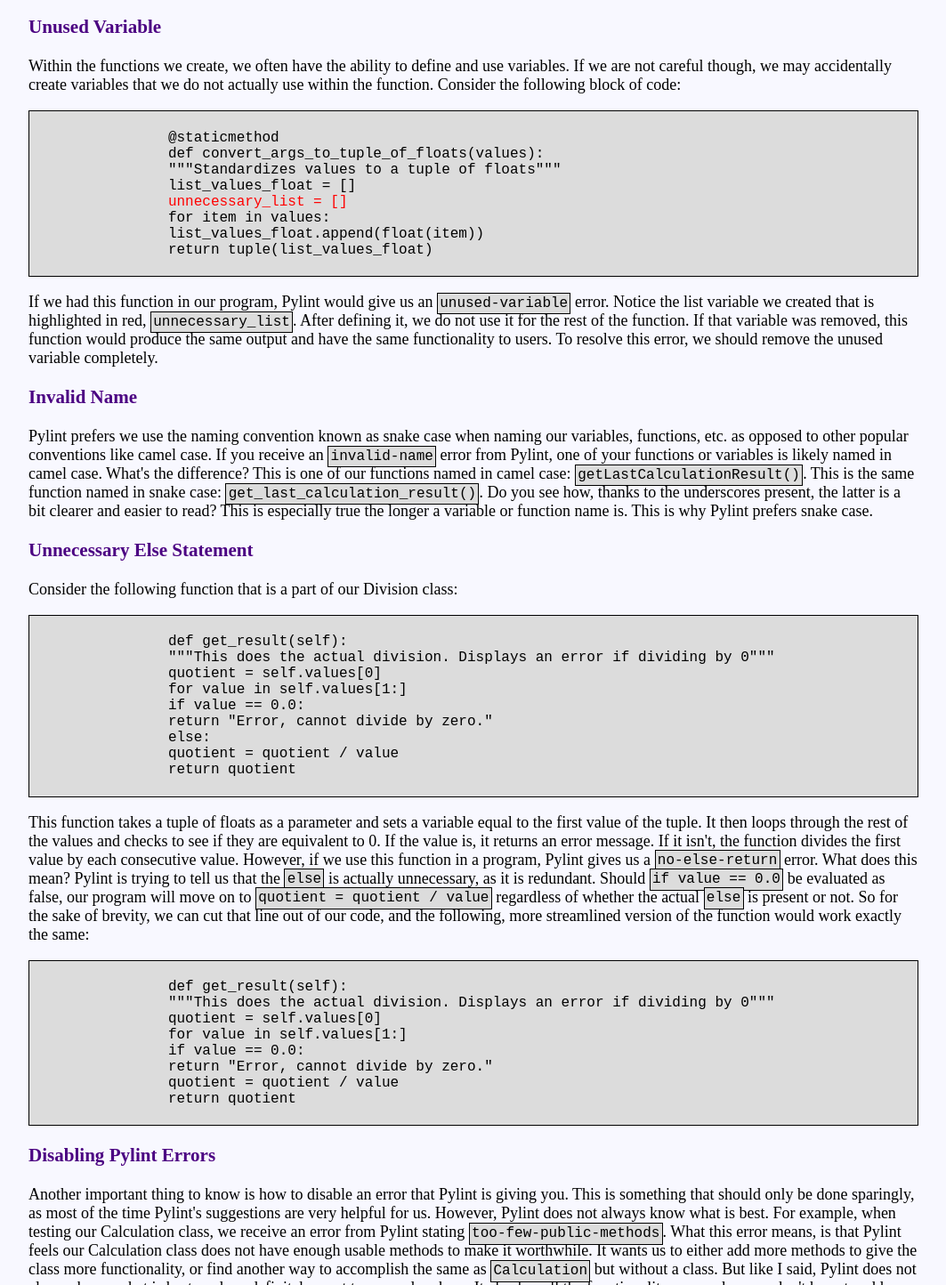
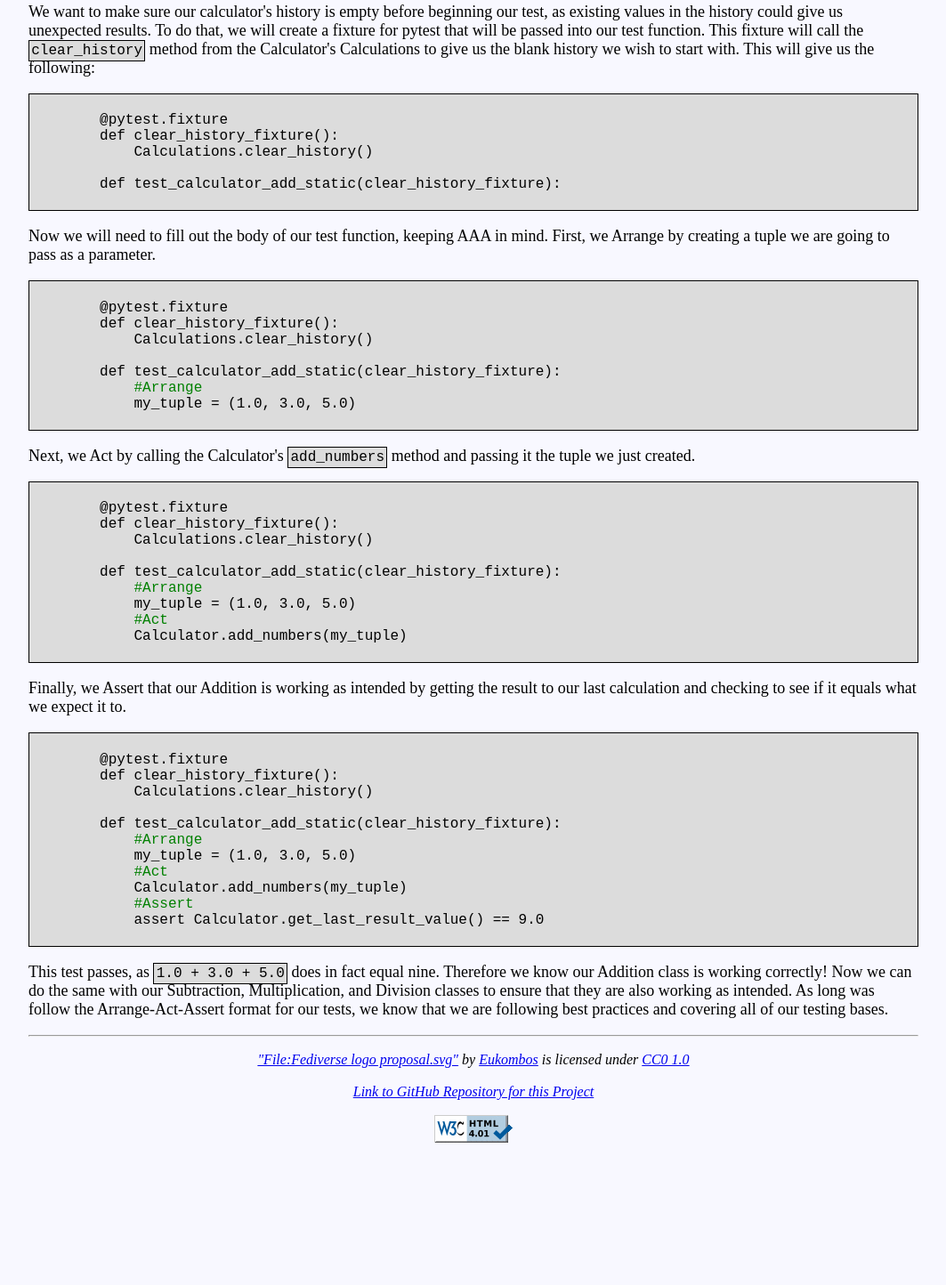
Before and after one commit to kc625/is601-project1, a plain HTML site: page public_html/page_two.html in a window 1280 px wide. Shown: the part 1633-3077 px from the top of the page at 89% size, without its empty margins (108-1171 px from the left). After the commit the page ends 2922 px from the top, so only its background shows below. Drawn offline with Linux system fonts and the light colour scheme.

Commit message:
More work on the AAA Testing article done

```diff
--- a/public_html/page_two.html
+++ b/public_html/page_two.html
@@ -123,77 +123,76 @@
         <p>
             The Calculation class takes a set of values and transforms them into a tuple of floats. Then an object of the Calculation class gets passed to the Addition class, which loops through the values in that tuple and adds them all together. Then we have an <code>add_numbers</code> method of our Calculator class, which takes a user input and passes it through all the way to Addition. Or at least, that's what we are expecting to happen! Let's build a test to find out if we are right.
         </p>
-        <h3>Line Too Long</h3>
         <p>
-            Pylint gives you a <code>line-too-long</code> error if any line of your code has greater than 100 characters in it. When we are coding, we should aim to accomplish our goal as succinctly as possible. This is true for total lines of code, as well as how long each line is. You are likely to see this error in reference to a line that contains a docstring. In that case, simply shorten the description within your docstring so that it is under the recommended 100-character limit. If it is referencing a line that contains actual code, perhaps consider alternate ways of achieving the same outcome. Preferably with more, but shorter, lines of code.
-        </p>
-        <h3>Unused Variable</h3>
-        <p>
-            Within the functions we create, we often have the ability to define and use variables. If we are not careful though, we may accidentally create variables that we do not actually use within the function. Consider the following block of code:
+            First, we'll define our test function. For Pylint to recognize it the name must begin with "test." We also want it to be easily understood which function we are testing, and since we are testing the static method from our Caclculator class called <code>add_numbers</code>, we'll define our test function in the following way:
         </p>
         <p>
             <code style="display:block; white-space:pre-wrap">
-                @staticmethod
-                def convert_args_to_tuple_of_floats(values):
-                """Standardizes values to a tuple of floats"""
-                list_values_float = []
-                <span style="color: red">unnecessary_list = []</span>
-                for item in values:
-                list_values_float.append(float(item))
-                return tuple(list_values_float)
+        def test_calculator_add_static():
             </code>
         </p>
         <p>
-            If we had this function in our program, Pylint would give us an <code>unused-variable</code> error. Notice the list variable we created that is highlighted in red, <code>unnecessary_list</code>. After defining it, we do not use it for the rest of the function. If that variable was removed, this function would produce the same output and have the same functionality to users. To resolve this error, we should remove the unused variable completely.
-        </p>
-        <h3>Invalid Name</h3>
-        <p>
-            Pylint prefers we use the naming convention known as snake case when naming our variables, functions, etc. as opposed to other popular conventions like camel case. If you receive an <code>invalid-name</code> error from Pylint, one of your functions or variables is likely named in camel case. What's the difference? This is one of our functions named in camel case: <code>getLastCalculationResult()</code>. This is the same function named in snake case: <code>get_last_calculation_result()</code>. Do you see how, thanks to the underscores present, the latter is a bit clearer and easier to read? This is especially true the longer a variable or function name is. This is why Pylint prefers snake case.
-        </p>
-        <h3>Unnecessary Else Statement</h3>
-        <p>
-            Consider the following function that is a part of our Division class:
+            We want to make sure our calculator's history is empty before beginning our test, as existing values in the history could give us unexpected results. To do that, we will create a fixture for pytest that will be passed into our test function. This fixture will call the <code>clear_history</code> method from the Calculator's Calculations to give us the blank history we wish to start with. This will give us the following:
         </p>
         <p>
             <code style="display:block; white-space:pre-wrap">
-                def get_result(self):
-                """This does the actual division. Displays an error if dividing by 0"""
-                quotient = self.values[0]
-                for value in self.values[1:]
-                if value == 0.0:
-                return "Error, cannot divide by zero."
-                else:
-                quotient = quotient / value
-                return quotient
+        @pytest.fixture
+        def clear_history_fixture():
+            Calculations.clear_history()
+
+        def test_calculator_add_static(clear_history_fixture):
             </code>
         </p>
         <p>
-            This function takes a tuple of floats as a parameter and sets a variable equal to the first value of the tuple. It then loops through the rest of the values and checks to see if they are equivalent to 0. If the value is, it returns an error message. If it isn't, the function divides the first value by each consecutive value. However, if we use this function in a program, Pylint gives us a <code>no-else-return</code> error. What does this mean? Pylint is trying to tell us that the <code>else</code> is actually unnecessary, as it is redundant. Should <code>if value == 0.0</code> be evaluated as false, our program will move on to <code>quotient = quotient / value</code> regardless of whether the actual <code>else</code> is present or not. So for the sake of brevity, we can cut that line out of our code, and the following, more streamlined version of the function would work exactly the same:
+            Now we will need to fill out the body of our test function, keeping AAA in mind. First, we Arrange by creating a tuple we are going to pass as a parameter.
         </p>
         <p>
             <code style="display:block; white-space:pre-wrap">
-                def get_result(self):
-                """This does the actual division. Displays an error if dividing by 0"""
-                quotient = self.values[0]
-                for value in self.values[1:]
-                if value == 0.0:
-                return "Error, cannot divide by zero."
-                quotient = quotient / value
-                return quotient
+        @pytest.fixture
+        def clear_history_fixture():
+            Calculations.clear_history()
+
+        def test_calculator_add_static(clear_history_fixture):
+            <span style="color: green">#Arrange</span>
+            my_tuple = (1.0, 3.0, 5.0)
             </code>
         </p>
-        <h3>Disabling Pylint Errors</h3>
         <p>
-            Another important thing to know is how to disable an error that Pylint is giving you. This is something that should only be done sparingly, as most of the time Pylint's suggestions are very helpful for us. However, Pylint does not always know what is best. For example, when testing our Calculation class, we receive an error from Pylint stating <code>too-few-public-methods</code>. What this error means, is that Pylint feels our Calculation class does not have enough usable methods to make it worthwhile. It wants us to either add more methods to give the class more functionality, or find another way to accomplish the same as <code>Calculation</code> but without a class. But like I said, Pylint does not always know what is best, and we definitely want to use a class here. It also has all the functionality we need, so we don't have to add more methods to it. In this situation, we can disable the <code>too-few-public-methods</code> error that Pylint is giving us. To do so, we simply enter a comment with a specific wording that Pylint will recognize. We add it where Pylint is suggesting the error is occurring. In this case, that would be right after defining the class. It would look like the following, with our disable comment highlighted in green:
+            Next, we Act by calling the Calculator's <code>add_numbers</code> method and passing it the tuple we just created.
         </p>
         <p>
             <code style="display:block; white-space:pre-wrap">
-                class Calculation:
-                """Abstract Base Class used for the other calculations"""
-                <span style="color: green"># pylint: disable=too-few-public-methods</span>
+        @pytest.fixture
+        def clear_history_fixture():
+            Calculations.clear_history()
 
-                ...
+        def test_calculator_add_static(clear_history_fixture):
+            <span style="color: green">#Arrange</span>
+            my_tuple = (1.0, 3.0, 5.0)
+            <span style="color: green">#Act</span>
+            Calculator.add_numbers(my_tuple)
             </code>
+        </p>
+        <p>
+            Finally, we Assert that our Addition is working as intended by getting the result to our last calculation and checking to see if it equals what we expect it to.
+        </p>
+        <p>
+            <code style="display:block; white-space:pre-wrap">
+        @pytest.fixture
+        def clear_history_fixture():
+            Calculations.clear_history()
+
+        def test_calculator_add_static(clear_history_fixture):
+            <span style="color: green">#Arrange</span>
+            my_tuple = (1.0, 3.0, 5.0)
+            <span style="color: green">#Act</span>
+            Calculator.add_numbers(my_tuple)
+            <span style="color: green">#Assert</span>
+            assert Calculator.get_last_result_value() == 9.0
+            </code>
+        </p>
+        <p>
+            This test passes, as <code>1.0 + 3.0 + 5.0</code> does in fact equal nine. Therefore we know our Addition class is working correctly! Now we can do the same with our Subtraction, Multiplication, and Division classes to ensure that they are also working as intended. As long was follow the Arrange-Act-Assert format for our tests, we know that we are following best practices and covering all of our testing bases.
         </p>
     </article>
     <hr>
```
